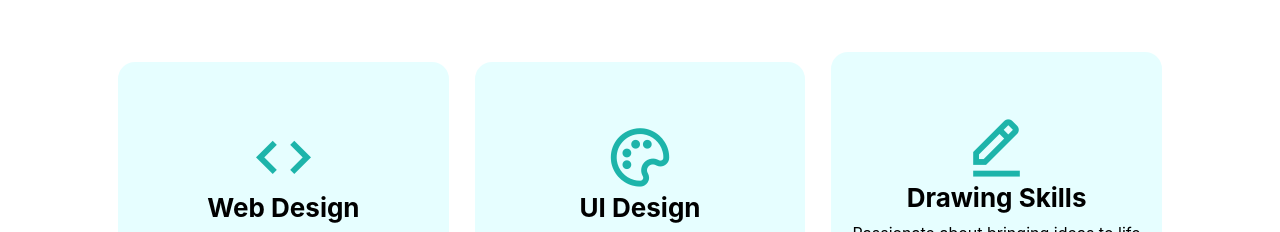
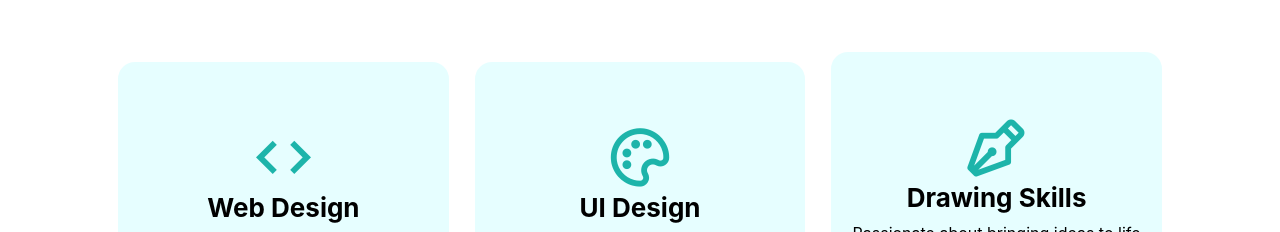
Before and after one commit to akosifade25/Hands-On-Exam, a plain HTML site: page index.html in a window 1280 px wide. Shown: the part 1773-2005 px from the top of the page. Drawn offline with nearby package versions, Linux system fonts and the light colour scheme.

Commit message:
Add files via upload

```diff
--- a/index.html
+++ b/index.html
@@ -79,7 +79,7 @@
             </div>
 
             <div class="skills-box">
-                <i class='bx bx-edit-alt' ></i>
+                <i class='bx bx-pen' ></i>
                 <h3>Drawing Skills</h3>
                 <p>Passionate about bringing ideas to life through creative and detailed illustrations, I specialize in
                     capturing unique concepts with precision and artistry. Constantly evolving, my work reflects a blend
```
